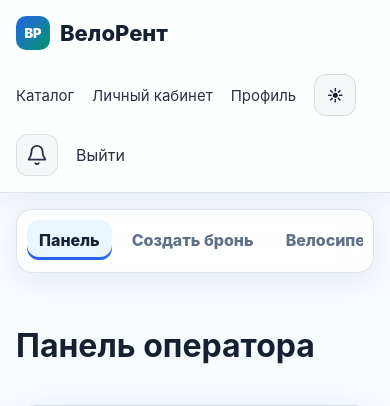
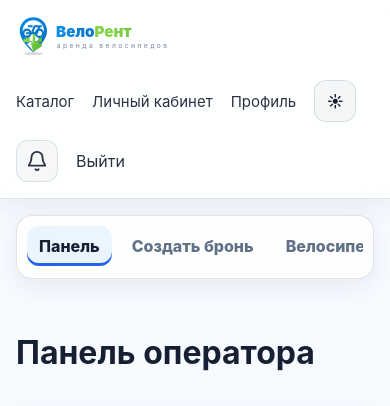
Before and after one commit to denchikslazieeet/velorent_system, a Django app: page /operator/ in a window 390 px wide. Shown: the top 406 px of the page. Run offline with Django 5.2, Linux system fonts and the light colour scheme; the visitor is signed in with stand-in values (Sample User, id 1); data comes from the database, SQL or seed files in the repository; data that the repository does not hold is empty.

Commit message:
Update Velorent branding

```diff
--- a/static/css/style.css
+++ b/static/css/style.css
@@ -157,26 +157,16 @@ button:disabled,
 .brand {
     display: inline-flex;
     align-items: center;
-    gap: 10px;
-    font-weight: 800;
-    font-size: 22px;
-    letter-spacing: 0;
-}
-
-.brand-mark {
-    width: 34px;
-    height: 34px;
-    display: inline-grid;
-    place-items: center;
-    border-radius: 10px;
-    background: linear-gradient(135deg, var(--accent), var(--accent-2));
-    color: #06111f;
-    font-size: 13px;
-    font-weight: 900;
-    line-height: 1;
-}
-
-:root[data-theme="light"] .brand-mark,
+    min-width: 0;
+}
+
+.brand-logo {
+    display: block;
+    width: 178px;
+    height: auto;
+    max-height: 54px;
+}
+
 :root[data-theme="light"] .btn-primary,
 :root[data-theme="light"] .scroll-top-button,
 :root[data-theme="light"] .quick-filter-active,
@@ -1336,6 +1326,10 @@ input[type="radio"] {
         padding: 16px 0;
     }
 
+    .brand-logo {
+        width: 158px;
+    }
+
     .operator-sidebar {
         position: static;
         width: min(1120px, calc(100% - 32px));
--- a/templates/base.html
+++ b/templates/base.html
@@ -18,14 +18,13 @@
     <meta name="mobile-web-app-capable" content="yes">
     <meta name="apple-mobile-web-app-capable" content="yes">
     <meta name="apple-mobile-web-app-title" content="ВелоРент">
-    <link rel="stylesheet" href="/static/css/style.css?v=20260512-1">
+    <link rel="stylesheet" href="/static/css/style.css?v=20260512-2">
 </head>
 <body class="{% if request.user.is_authenticated and request.user.role == 'operator' or request.user.is_authenticated and request.user.role == 'admin' or request.user.is_staff or request.user.is_superuser %}operator-shell{% endif %}">
 <header class="site-header">
     <div class="container nav">
         <a href="/" class="brand" aria-label="ВелоРент">
-            <span class="brand-mark">ВР</span>
-            <span>ВелоРент</span>
+            <img src="/static/img/velorent-logo.svg" alt="ВелоРент" class="brand-logo">
         </a>
 
         <nav class="nav-links">
--- a/templates/service-worker.js
+++ b/templates/service-worker.js
@@ -1,10 +1,11 @@
 {% load static %}
-const CACHE_NAME = "velorent-pwa-v4";
+const CACHE_NAME = "velorent-pwa-v5";
 const OFFLINE_URL = "{% url 'offline' %}";
 const STATIC_ASSETS = [
   OFFLINE_URL,
-  "{% static 'css/style.css' %}?v=20260512-1",
+  "{% static 'css/style.css' %}?v=20260512-2",
   "{% static 'img/velorent-icon.svg' %}",
+  "{% static 'img/velorent-logo.svg' %}",
   "{% static 'img/pwa-icon-192.png' %}",
   "{% static 'img/pwa-icon-512.png' %}"
 ];
```
Also changed, not shown: static/img/pwa-icon-192.png, static/img/pwa-icon-512.png, static/img/velorent-icon.svg, static/img/velorent-logo.svg (added).
